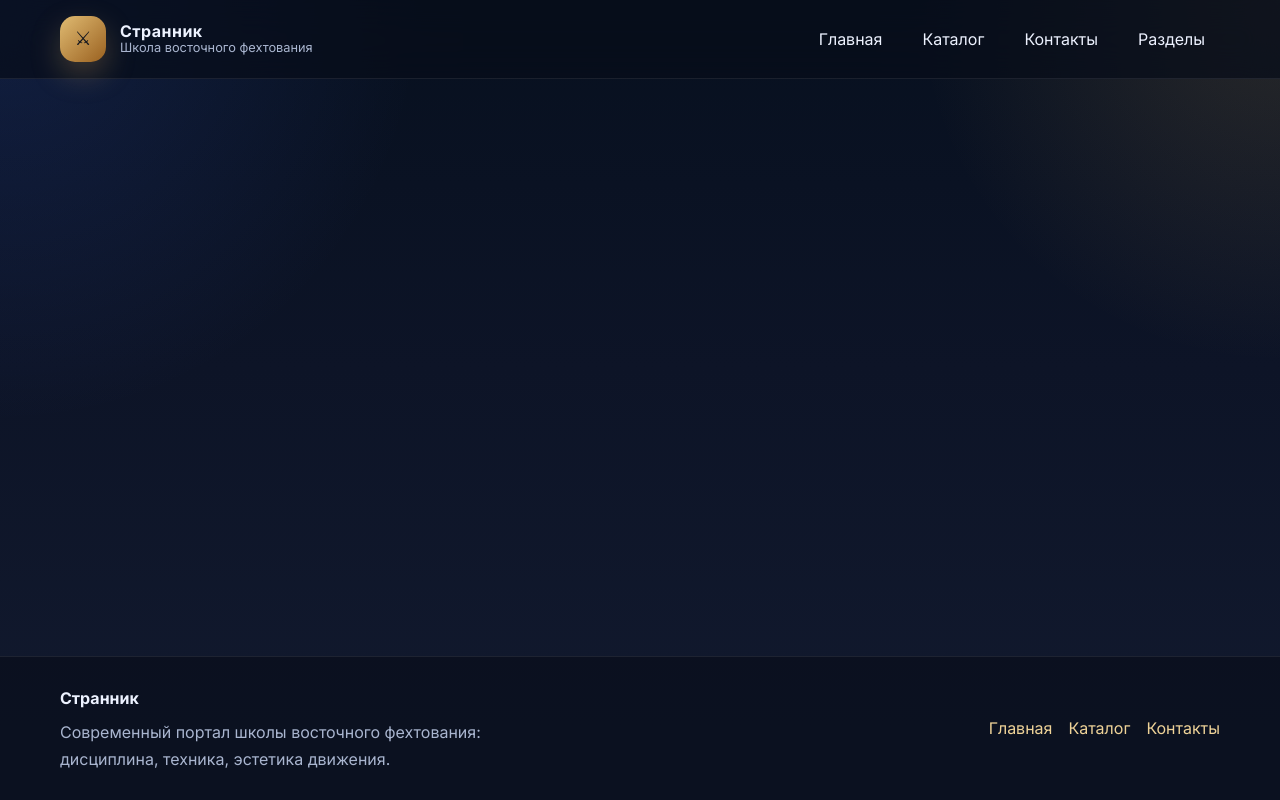
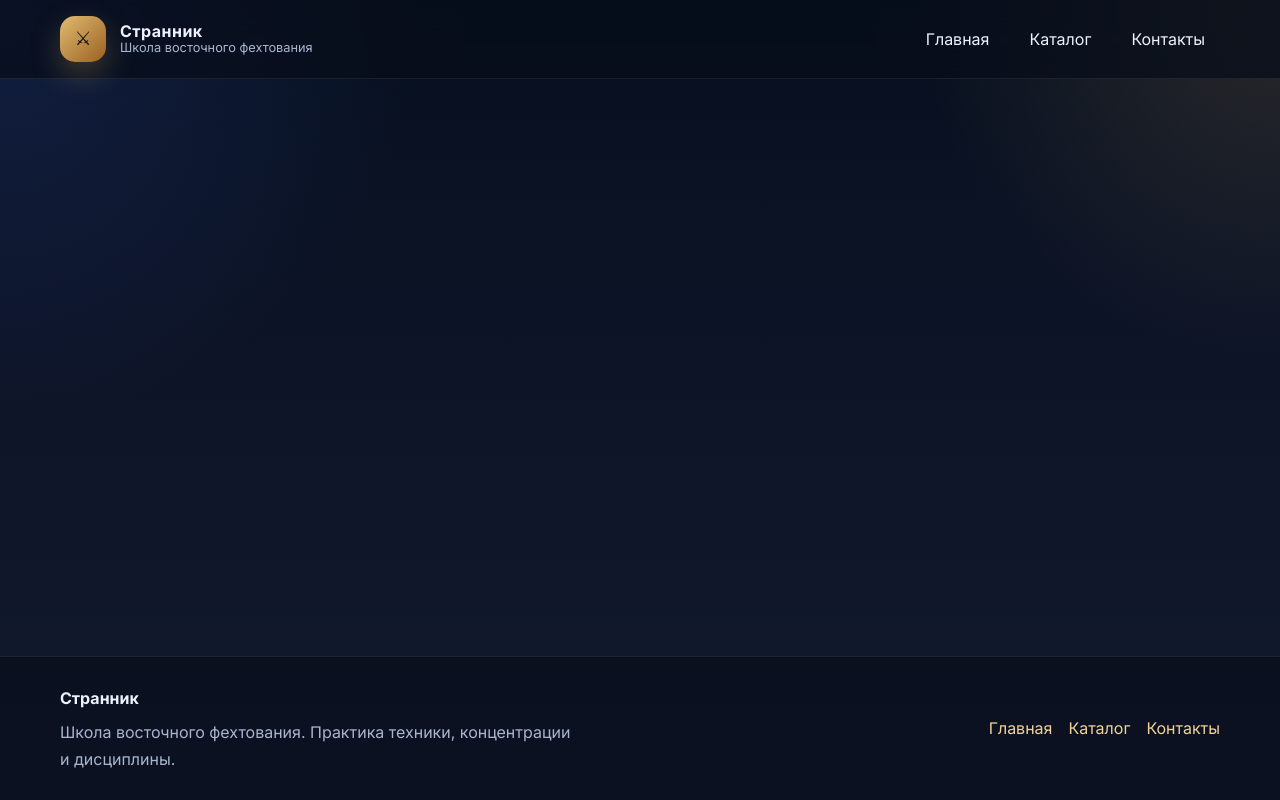
Before and after one commit to H0110W0ne/WEB, a Django app: template templates/base.html in a window 1280 px wide. Run offline with Django 5.2, Linux system fonts and the light colour scheme; the template is opened without the code that fills it, so the values that code supplies are empty.

Commit message:
Update base.html

```diff
--- a/templates/base.html
+++ b/templates/base.html
@@ -30,16 +30,6 @@
             <li><a href="{% url 'main:index' %}">Главная</a></li>
             <li><a href="{% url 'main:catalog' %}">Каталог</a></li>
             <li><a href="{% url 'main:contacts' %}">Контакты</a></li>
-
-            <li class="nav-dropdown">
-              <button class="nav-dropdown-toggle" type="button">Разделы</button>
-              <div class="nav-dropdown-menu">
-                <a href="{% url 'main:index' %}#about">О школе</a>
-                <a href="{% url 'main:index' %}#comments-section">Комментарии</a>
-                <a href="{% url 'main:catalog' %}#programs">Направления</a>
-                <a href="{% url 'main:contacts' %}#registration">Запись</a>
-              </div>
-            </li>
           </ul>
         </nav>
       </div>
@@ -53,7 +43,7 @@
       <div class="container footer-inner">
         <div class="footer-brand">
           <h4>Странник</h4>
-          <p>Современный портал школы восточного фехтования: дисциплина, техника, эстетика движения.</p>
+          <p>Школа восточного фехтования. Практика техники, концентрации и дисциплины.</p>
         </div>
 
         <div class="footer-links">
```
